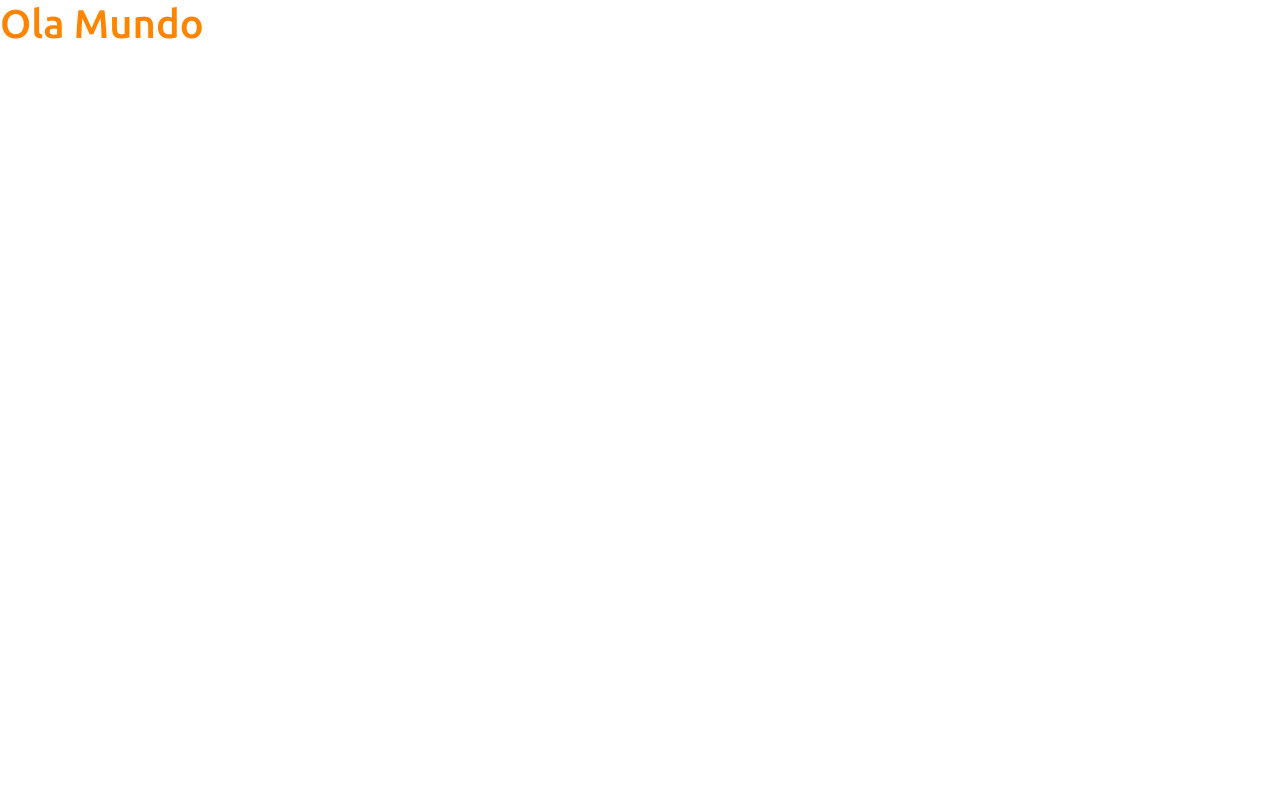
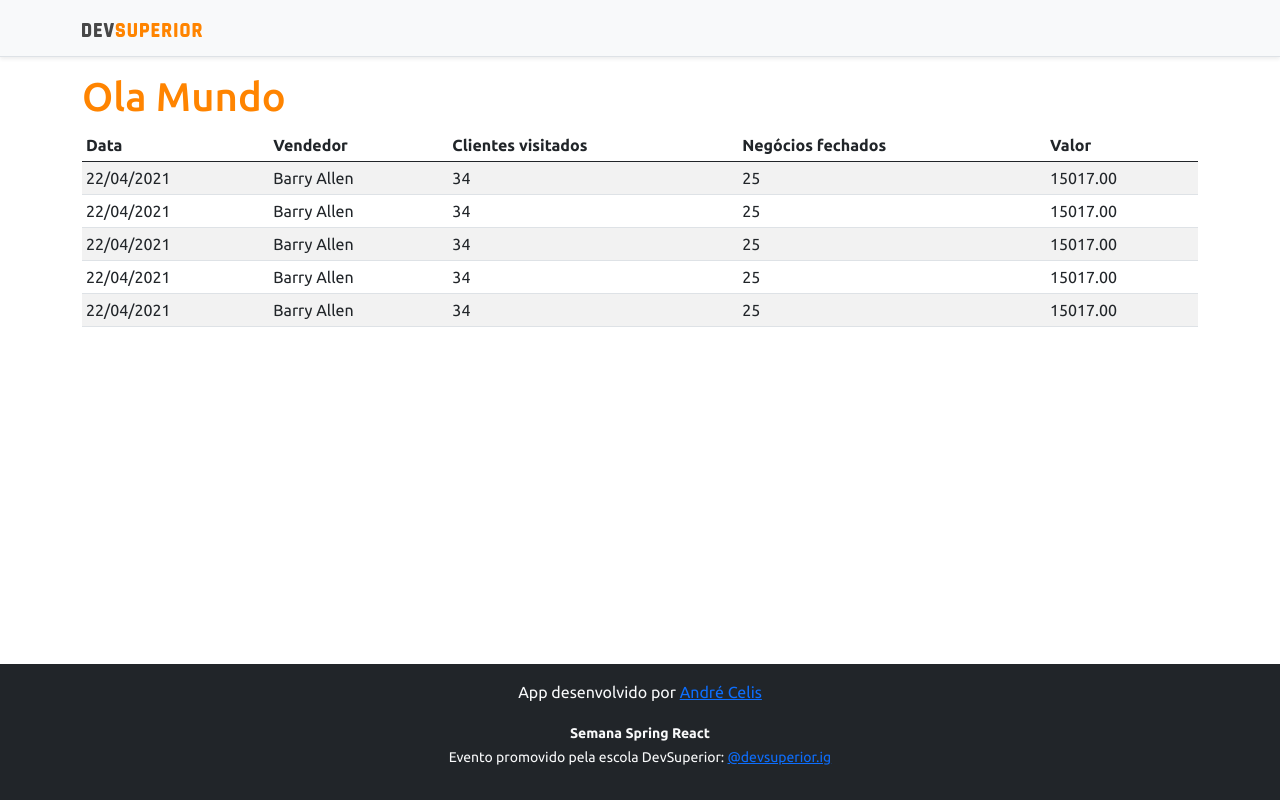
Before and after one commit to AndreLuisCelis/projeto-sds3, a React (Create React App) app in the folder frontend/: page / in a window 1280 px wide. Built offline with nearby package versions, Linux system fonts and the light colour scheme.

Commit message:
Basic statics components

```diff
--- a/frontend/src/App.tsx
+++ b/frontend/src/App.tsx
@@ -1,9 +1,18 @@
+import DataTable from "components/DataTable";
+import Footer from "components/Footer";
+import NavBar from "components/NavBar";
+
 function App() {
   return (
+    <>
+      <NavBar />
+      <div className='container'>
+        <h1 className='text-primary'>Ola Mundo</h1>
+        <DataTable/>
+      </div>
+      <Footer/>
+    </>
 
-    <div>
-      <h1 className='text-primary'>Ola Mundo</h1>
-    </div>
   );
 }
 
--- /dev/null
+++ b/frontend/src/components/DataTable/index.tsx
@@ -0,0 +1,55 @@
+const DataTable = ()=> {
+    return (
+        <div className="table-responsive">
+    <table className="table table-striped table-sm">
+        <thead>
+            <tr>
+                <th>Data</th>
+                <th>Vendedor</th>
+                <th>Clientes visitados</th>
+                <th>Negócios fechados</th>
+                <th>Valor</th>
+            </tr>
+        </thead>
+        <tbody>
+            <tr>
+                <td>22/04/2021</td>
+                <td>Barry Allen</td>
+                <td>34</td>
+                <td>25</td>
+                <td>15017.00</td>
+            </tr>
+            <tr>
+                <td>22/04/2021</td>
+                <td>Barry Allen</td>
+                <td>34</td>
+                <td>25</td>
+                <td>15017.00</td>
+            </tr>
+            <tr>
+                <td>22/04/2021</td>
+                <td>Barry Allen</td>
+                <td>34</td>
+                <td>25</td>
+                <td>15017.00</td>
+            </tr>
+            <tr>
+                <td>22/04/2021</td>
+                <td>Barry Allen</td>
+                <td>34</td>
+                <td>25</td>
+                <td>15017.00</td>
+            </tr>
+            <tr>
+                <td>22/04/2021</td>
+                <td>Barry Allen</td>
+                <td>34</td>
+                <td>25</td>
+                <td>15017.00</td>
+            </tr>
+        </tbody>
+    </table>
+</div>
+    );
+}
+export default DataTable;
--- /dev/null
+++ b/frontend/src/components/Footer/index.tsx
@@ -0,0 +1,13 @@
+
+const Footer = () => {
+    return (
+        <footer className="footer mt-auto py-3 bg-dark">
+            <div className="container">
+                <p className="text-light">App desenvolvido por <a href="https://github.com/AndreLuisCelis" target="_blank" rel="noreferrer">André Celis</a></p>
+                <p className="text-light"><small><strong>Semana Spring React</strong><br />
+      Evento promovido pela escola DevSuperior: <a href="https://instagram.com/devsuperior.ig" target="_blank" rel="noreferrer">@devsuperior.ig</a></small></p>
+            </div>
+        </footer>
+    );
+}
+export default Footer;
--- /dev/null
+++ b/frontend/src/components/NavBar/index.tsx
@@ -0,0 +1,13 @@
+import ImgDsDark from 'assets/img/ds-dark.svg';
+function NavBar() {
+    return (
+        <div className="d-flex flex-column flex-md-row align-items-center p-3 px-md-4 mb-3 bg-light border-bottom shadow-sm">
+            <div className="container">
+                <nav className="my-2 my-md-0 mr-md-3">
+                    <img src={ImgDsDark} alt="DevSuperior" width="120" />
+                </nav>
+            </div>
+        </div>
+    );
+}
+export default NavBar;
```
Also changed, not shown: frontend/src/assets/img/ds-dark.svg (added).
